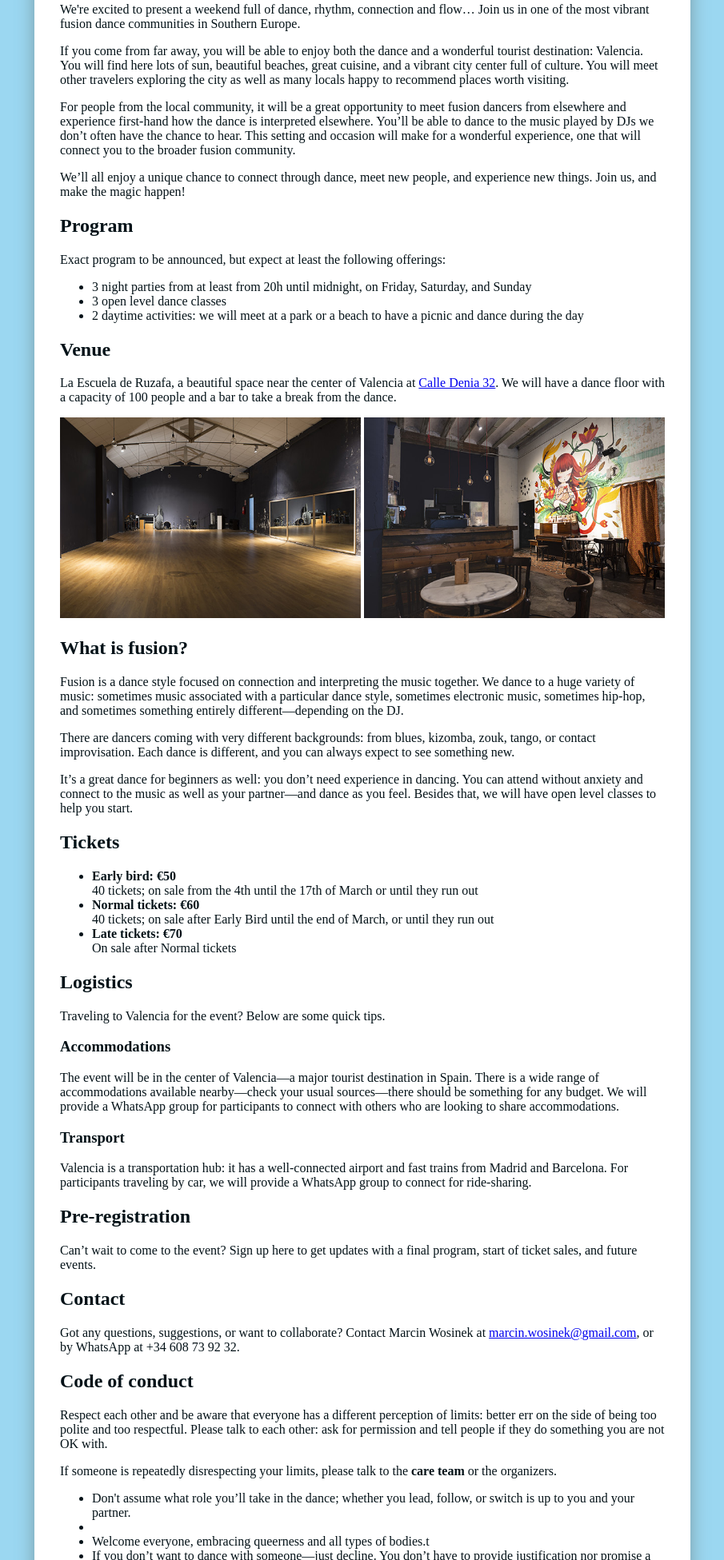
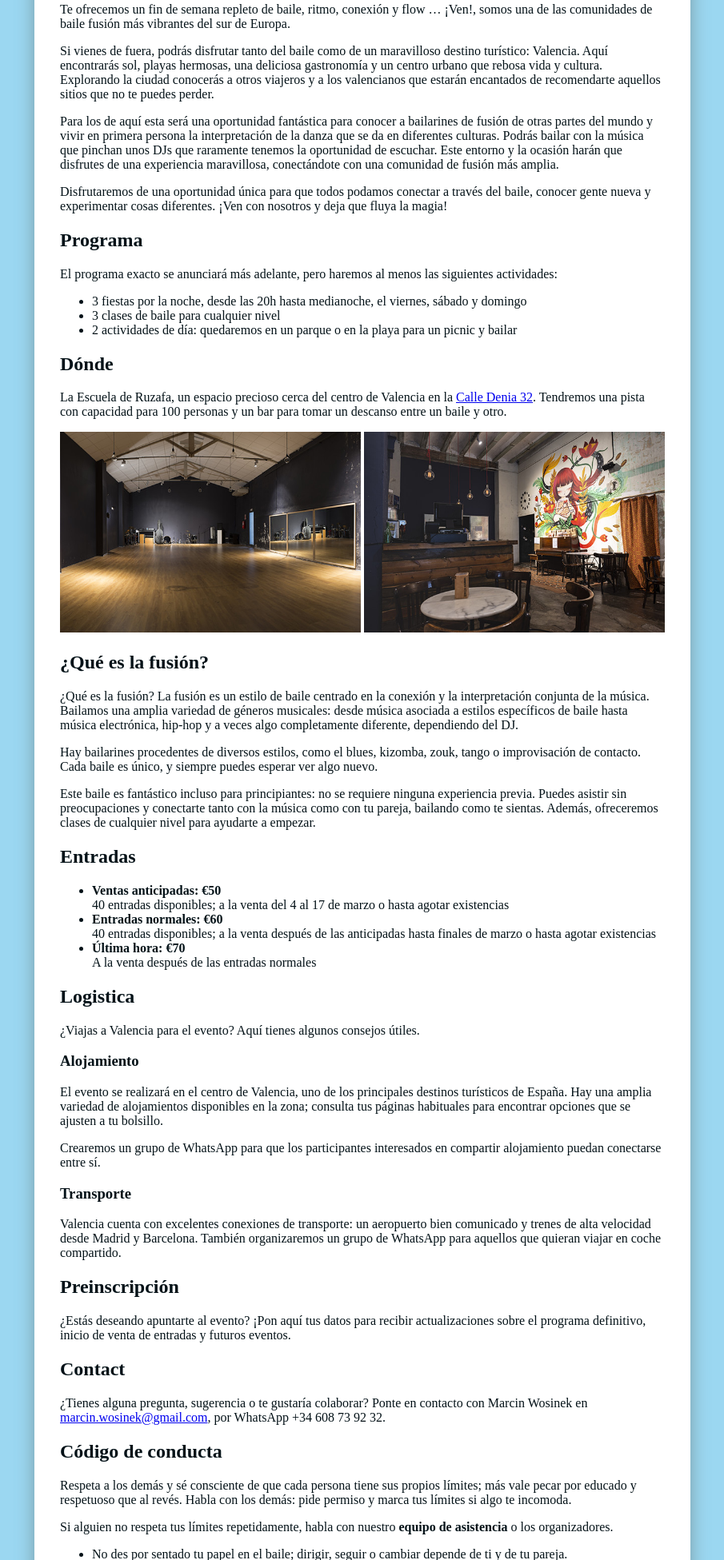
Before and after one commit to marcin-wosinek/valencia-fusion-exchange.com, a website: page spanish.html in a window 1280 px wide. Shown: the part 849-2800 px from the top of the page at 80% size, without its empty margins (187-1092 px from the left). Drawn offline with Linux system fonts and the light colour scheme.

Commit message:
Add Spanish translation

```diff
--- a/spanish.html
+++ b/spanish.html
@@ -58,14 +58,15 @@
     <div class="card">
       <ul class="top-menu">
         <li class="language"><a href="./">🇬🇧 English</a></li>
-        <li><a href="#program">Program</a></li>
-        <li><a href="#venue">Venue</a></li>
-        <li><a href="#what-is-fusion">What is fusion?</a></li>
-        <li><a href="#tickets">Tickets</a></li>
-        <li><a href="#logistics">Logistics</a></li>
-        <li><a href="#pre-registration">Pre-registration</a></li>
-        <li><a href="#contact">Contact</a></li>
-        <li><a href="#code-of-conduct">Code of conduct</a></li>
+
+        <li><a href="#program">Programa</a></li>
+        <li><a href="#venue">Dónde</a></li>
+        <li><a href="#what-is-fusion">¿Qué es Fusion</a></li>
+        <li><a href="#tickets">Entradas</a></li>
+        <li><a href="#logistics">Logistica</a></li>
+        <li><a href="#pre-registration">Preinscripción</a></li>
+        <li><a href="#contact">Contacto</a></li>
+        <li><a href="#code-of-conduct">Código de conducta</a></li>
       </ul>
       <div class="logo">
         <img src="./assets/logo.jpg" />
@@ -73,145 +74,163 @@
       <div class="copy">
         <h1 id="valencia-fusion-exchange">Valencia Fusion Exchange</h1>
 
-        <h3>12—14 april 2024</h3>
+        <h3>Código de conducta</h3>
 
         <ul>
-          <li>Location: Valencia, Spain</li>
+          <li>Código de conducta</li>
           <li>
-            Venue: Escuela de Ruzafa: beautiful dance venue in the city center,
+            Dónde: Escuela de Ruzafa: precioso salón de baile en el centro de la
+            ciudad,
           </li>
-          <li>Dance weekend with 3 fusion parties at night</li>
-          <li>Daytime activities on Saturday and Sunday</li>
-          <li>3 open level dance classes</li>
+          <li>
+            Fin de semana para bailar con 3 fiestas de fusión por la noche
+          </li>
+          <li>Actividades diurnas el sábado y domingo</li>
+          <li>3 clases de baile para cualquier nivel</li>
         </ul>
 
         <p>
-          We're excited to present a weekend full of dance, rhythm, connection
-          and flow… Join us in one of the most vibrant fusion dance communities
-          in Southern Europe.
+          Te ofrecemos un fin de semana repleto de baile, ritmo, conexión y flow
+          … ¡Ven!, somos una de las comunidades de baile fusión más vibrantes
+          del sur de Europa.
         </p>
 
         <p>
-          If you come from far away, you will be able to enjoy both the dance
-          and a wonderful tourist destination: Valencia. You will find here lots
-          of sun, beautiful beaches, great cuisine, and a vibrant city center
-          full of culture. You will meet other travelers exploring the city as
-          well as many locals happy to recommend places worth visiting.
+          Si vienes de fuera, podrás disfrutar tanto del baile como de un
+          maravilloso destino turístico: Valencia. Aquí encontrarás sol, playas
+          hermosas, una deliciosa gastronomía y un centro urbano que rebosa vida
+          y cultura. Explorando la ciudad conocerás a otros viajeros y a los
+          valencianos que estarán encantados de recomendarte aquellos sitios que
+          no te puedes perder.
         </p>
 
         <p>
-          For people from the local community, it will be a great opportunity to
-          meet fusion dancers from elsewhere and experience first-hand how the
-          dance is interpreted elsewhere. You’ll be able to dance to the music
-          played by DJs we don’t often have the chance to hear. This setting and
-          occasion will make for a wonderful experience, one that will connect
-          you to the broader fusion community.
+          Para los de aquí esta será una oportunidad fantástica para conocer a
+          bailarines de fusión de otras partes del mundo y vivir en primera
+          persona la interpretación de la danza que se da en diferentes
+          culturas. Podrás bailar con la música que pinchan unos DJs que
+          raramente tenemos la oportunidad de escuchar. Este entorno y la
+          ocasión harán que disfrutes de una experiencia maravillosa,
+          conectándote con una comunidad de fusión más amplia.
         </p>
 
         <p>
-          We’ll all enjoy a unique chance to connect through dance, meet new
-          people, and experience new things. Join us, and make the magic happen!
+          Disfrutaremos de una oportunidad única para que todos podamos conectar
+          a través del baile, conocer gente nueva y experimentar cosas
+          diferentes. ¡Ven con nosotros y deja que fluya la magia!
         </p>
 
-        <h2 id="program">Program</h2>
+        <h2 id="program">Programa</h2>
 
         <p>
-          Exact program to be announced, but expect at least the following
-          offerings:
+          El programa exacto se anunciará más adelante, pero haremos al menos
+          las siguientes actividades:
         </p>
 
         <ul>
           <li>
-            3 night parties from at least from 20h until midnight, on Friday,
-            Saturday, and Sunday
+            3 fiestas por la noche, desde las 20h hasta medianoche, el viernes,
+            sábado y domingo
           </li>
-          <li>3 open level dance classes</li>
+          <li>3 clases de baile para cualquier nivel</li>
           <li>
-            2 daytime activities: we will meet at a park or a beach to have a
-            picnic and dance during the day
+            2 actividades de día: quedaremos en un parque o en la playa para un
+            picnic y bailar
           </li>
         </ul>
 
-        <h2 id="venue">Venue</h2>
+        <h2 id="venue">Dónde</h2>
         <p>
-          La Escuela de Ruzafa, a beautiful space near the center of Valencia at
+          La Escuela de Ruzafa, un espacio precioso cerca del centro de Valencia
+          en la
           <a href="https://maps.app.goo.gl/H1hLoKTABmdSrVmXA">Calle Denia 32</a
-          >. We will have a dance floor with a capacity of 100 people and a bar
-          to take a break from the dance.
+          >. Tendremos una pista con capacidad para 100 personas y un bar para
+          tomar un descanso entre un baile y otro.
         </p>
 
         <img class="image" src="./assets/sala-grande.jpg" />
         <img class="image" src="./assets/bar.jpg" />
 
-        <h2 id="what-is-fusion">What is fusion?</h2>
+        <h2 id="what-is-fusion">¿Qué es la fusión?</h2>
 
         <p>
-          Fusion is a dance style focused on connection and interpreting the
-          music together. We dance to a huge variety of music: sometimes music
-          associated with a particular dance style, sometimes electronic music,
-          sometimes hip-hop, and sometimes something entirely
-          different—depending on the DJ.
+          ¿Qué es la fusión? La fusión es un estilo de baile centrado en la
+          conexión y la interpretación conjunta de la música. Bailamos una
+          amplia variedad de géneros musicales: desde música asociada a estilos
+          específicos de baile hasta música electrónica, hip-hop y a veces algo
+          completamente diferente, dependiendo del DJ.
         </p>
 
         <p>
-          There are dancers coming with very different backgrounds: from blues,
-          kizomba, zouk, tango, or contact improvisation. Each dance is
-          different, and you can always expect to see something new.
+          Hay bailarines procedentes de diversos estilos, como el blues,
+          kizomba, zouk, tango o improvisación de contacto. Cada baile es único,
+          y siempre puedes esperar ver algo nuevo.
         </p>
 
         <p>
-          It’s a great dance for beginners as well: you don’t need experience in
-          dancing. You can attend without anxiety and connect to the music as
-          well as your partner—and dance as you feel. Besides that, we will have
-          open level classes to help you start.
+          Este baile es fantástico incluso para principiantes: no se requiere
+          ninguna experiencia previa. Puedes asistir sin preocupaciones y
+          conectarte tanto con la música como con tu pareja, bailando como te
+          sientas. Además, ofreceremos clases de cualquier nivel para ayudarte a
+          empezar.
         </p>
 
-        <h2 id="tickets">Tickets</h2>
+        <h2 id="tickets">Entradas</h2>
 
         <ul>
           <li>
-            <b>Early bird: €50</b>
+            <b>Ventas anticipadas: €50</b>
             <br />
-            40 tickets; on sale from the 4th until the 17th of March or until
-            they run out
+            40 entradas disponibles; a la venta del 4 al 17 de marzo o hasta
+            agotar existencias
           </li>
           <li>
-            <b>Normal tickets: €60</b>
+            <b>Entradas normales: €60</b>
             <br />
-            40 tickets; on sale after Early Bird until the end of March, or
-            until they run out
+            40 entradas disponibles; a la venta después de las anticipadas hasta
+            finales de marzo o hasta agotar existencias
           </li>
           <li>
-            <b> Late tickets: €70 </b><br />
-            On sale after Normal tickets
+            <b>Última hora: €70</b><br />
+            A la venta después de las entradas normales
           </li>
         </ul>
 
-        <h2 id="logistics">Logistics</h2>
+        <h2 id="logistics">Logistica</h2>
 
-        <p>Traveling to Valencia for the event? Below are some quick tips.</p>
-
-        <h3>Accommodations</h3>
         <p>
-          The event will be in the center of Valencia—a major tourist
-          destination in Spain. There is a wide range of accommodations
-          available nearby—check your usual sources—there should be something
-          for any budget. We will provide a WhatsApp group for participants to
-          connect with others who are looking to share accommodations.
+          ¿Viajas a Valencia para el evento? Aquí tienes algunos consejos
+          útiles.
         </p>
 
-        <h3>Transport</h3>
+        <h3>Alojamiento</h3>
         <p>
-          Valencia is a transportation hub: it has a well-connected airport and
-          fast trains from Madrid and Barcelona. For participants traveling by
-          car, we will provide a WhatsApp group to connect for ride-sharing.
+          El evento se realizará en el centro de Valencia, uno de los
+          principales destinos turísticos de España. Hay una amplia variedad de
+          alojamientos disponibles en la zona; consulta tus páginas habituales
+          para encontrar opciones que se ajusten a tu bolsillo.
         </p>
 
-        <h2 id="pre-registration">Pre-registration</h2>
+        <p>
+          Crearemos un grupo de WhatsApp para que los participantes interesados
+          en compartir alojamiento puedan conectarse entre sí.
+        </p>
+
+        <h3>Transporte</h3>
 
         <p>
-          Can’t wait to come to the event? Sign up here to get updates with a
-          final program, start of ticket sales, and future events.
+          Valencia cuenta con excelentes conexiones de transporte: un aeropuerto
+          bien comunicado y trenes de alta velocidad desde Madrid y Barcelona.
+          También organizaremos un grupo de WhatsApp para aquellos que quieran
+          viajar en coche compartido.
+        </p>
+
+        <h2 id="pre-registration">Preinscripción</h2>
+
+        <p>
+          ¿Estás deseando apuntarte al evento? ¡Pon aquí tus datos para recibir
+          actualizaciones sobre el programa definitivo, inicio de venta de
+          entradas y futuros eventos.
         </p>
 
         <script
@@ -223,64 +242,65 @@
         <h2 id="contact">Contact</h2>
 
         <p>
-          Got any questions, suggestions, or want to collaborate? Contact Marcin
-          Wosinek at
+          ¿Tienes alguna pregunta, sugerencia o te gustaría colaborar? Ponte en
+          contacto con Marcin Wosinek en
           <a href="mailto:marcin.wosinek@gmail.com">marcin.wosinek@gmail.com</a
-          >, or by WhatsApp at +34 608 73 92 32.
+          >, por WhatsApp +34 608 73 92 32.
         </p>
 
-        <h2 id="code-of-conduct">Code of conduct</h2>
+        <h2 id="code-of-conduct">Código de conducta</h2>
+
         <p>
-          Respect each other and be aware that everyone has a different
-          perception of limits: better err on the side of being too polite and
-          too respectful. Please talk to each other: ask for permission and tell
-          people if they do something you are not OK with.
+          Respeta a los demás y sé consciente de que cada persona tiene sus
+          propios límites; más vale pecar por educado y respetuoso que al revés.
+          Habla con los demás: pide permiso y marca tus límites si algo te
+          incomoda.
         </p>
 
         <p>
-          If someone is repeatedly disrespecting your limits, please talk to the
-          <b>care team</b> or the organizers.
+          Si alguien no respeta tus límites repetidamente, habla con nuestro
+          <b>equipo de asistencia</b> o los organizadores.
         </p>
 
         <ul>
           <li>
-            Don't assume what role you’ll take in the dance; whether you lead,
-            follow, or switch is up to you and your partner.
+            No des por sentado tu papel en el baile; dirigir, seguir o cambiar
+            depende de ti y de tu pareja.
           </li>
           <li>
-            <Check in with your partner about what kind of dance they would
-            like, including whether they feel comfortable with close embraces or
-            being dipped./li>
+            Consulta con tu pareja qué tipo de baile prefiere, por ejemplo, si
+            se siente cómoda con abrazos o movimientos más enérgicos como la
+            “volcada”.
           </li>
           <li>
-            Welcome everyone, embracing queerness and all types of bodies.t
+            Acepta a todos con amabilidad, sin importar su orientación sexual o
+            tipo de cuerpo.
           </li>
           <li>
-            If you don’t want to dance with someone—just decline. You don’t have
-            to provide justification nor promise a dance later.
+            Si prefieres no bailar con alguien, puedes decir que no. No
+            necesitas dar explicaciones ni prometer bailar más tarde.
           </li>
           <li>
-            You are welcome to ask anyone to dance. Be comfortable hearing no
-            from time to time.
+            Puedes invitar a bailar a cualquier persona. Acepta con tranquilidad
+            si te rechazan ocasionalmente
           </li>
           <li>
-            If someone repeatedly declines to dance with you—take a hint, and
-            stop asking them.
+            Si alguien rechaza tu invitación repetidamente, entiende la
+            indirecta y deja de insistir.
           </li>
         </ul>
 
         <p>
-          In case anything uncomfortable happens to you, or you witness anything
-          that concerns you, please get in contact with your care team or the
-          organizers.
+          Si experimentas alguna situación incómoda o ves algo que te preocupa,
+          habla con nuestro <b>equipo de asistencia</b> o los organizadores.
         </p>
 
         <p>
-          <b>Note!</b> If you have ever been banned from any dance community or
-          event, please contact the organizer before purchasing your ticket. We
-          want to make sure everybody feels safe—and we would need to
-          double-check if we can have you at the event. Failure to notify us can
-          result in your being banned from the event.
+          <b>Toma Nota:</b> Si en algún momento has sido expulsado de una
+          comunidad o evento de baile, por favor, contacta al organizador antes
+          de comprar tu entrada. Queremos asegurarnos de que todos se sientan
+          seguros, y necesitamos confirmar tu participación en el evento. Si no
+          nos informas, podrías ser expulsado del mismo.
         </p>
       </div>
     </div>
```
Also changed, not shown: index.html (+8 -4 lines).
